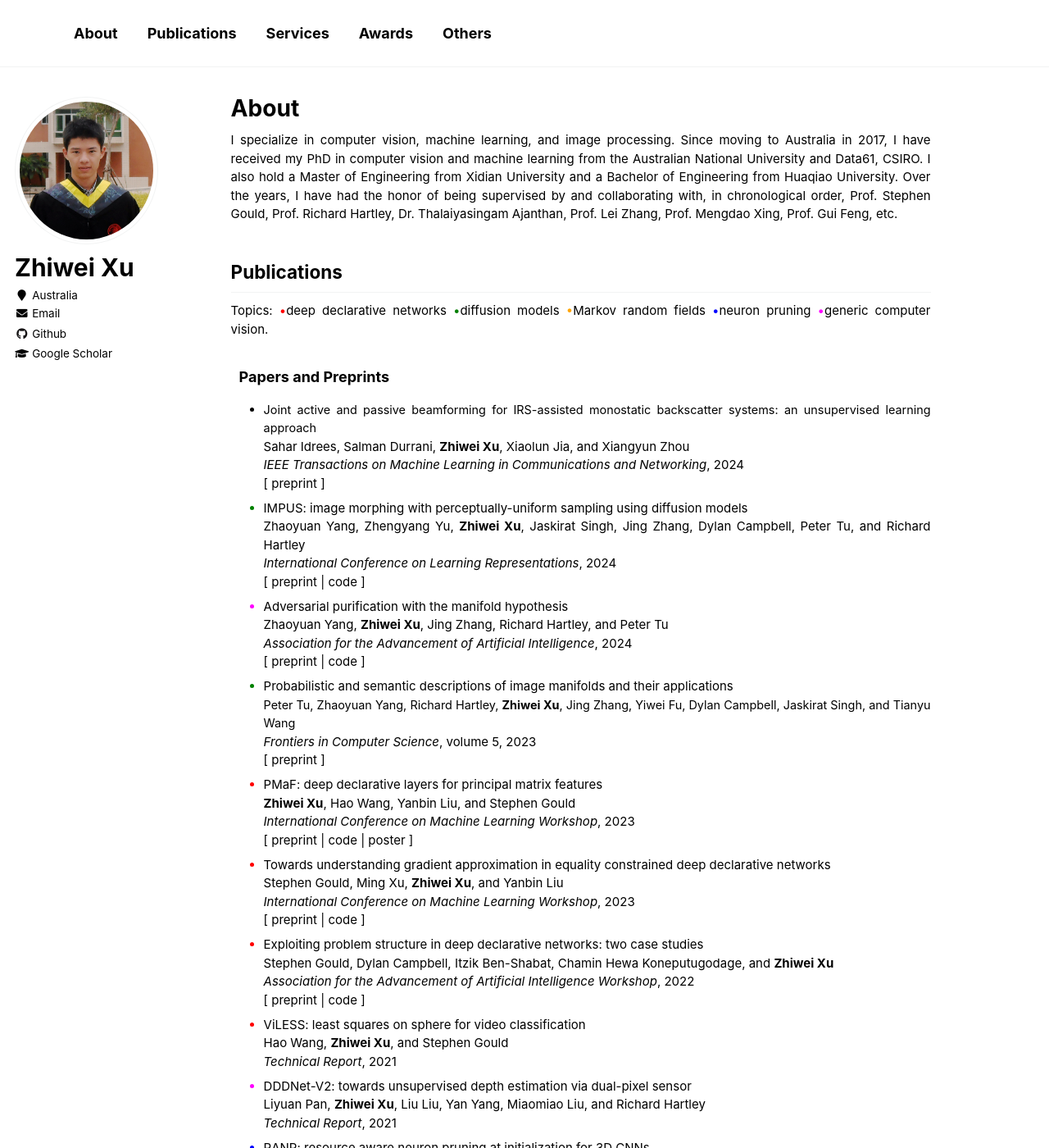
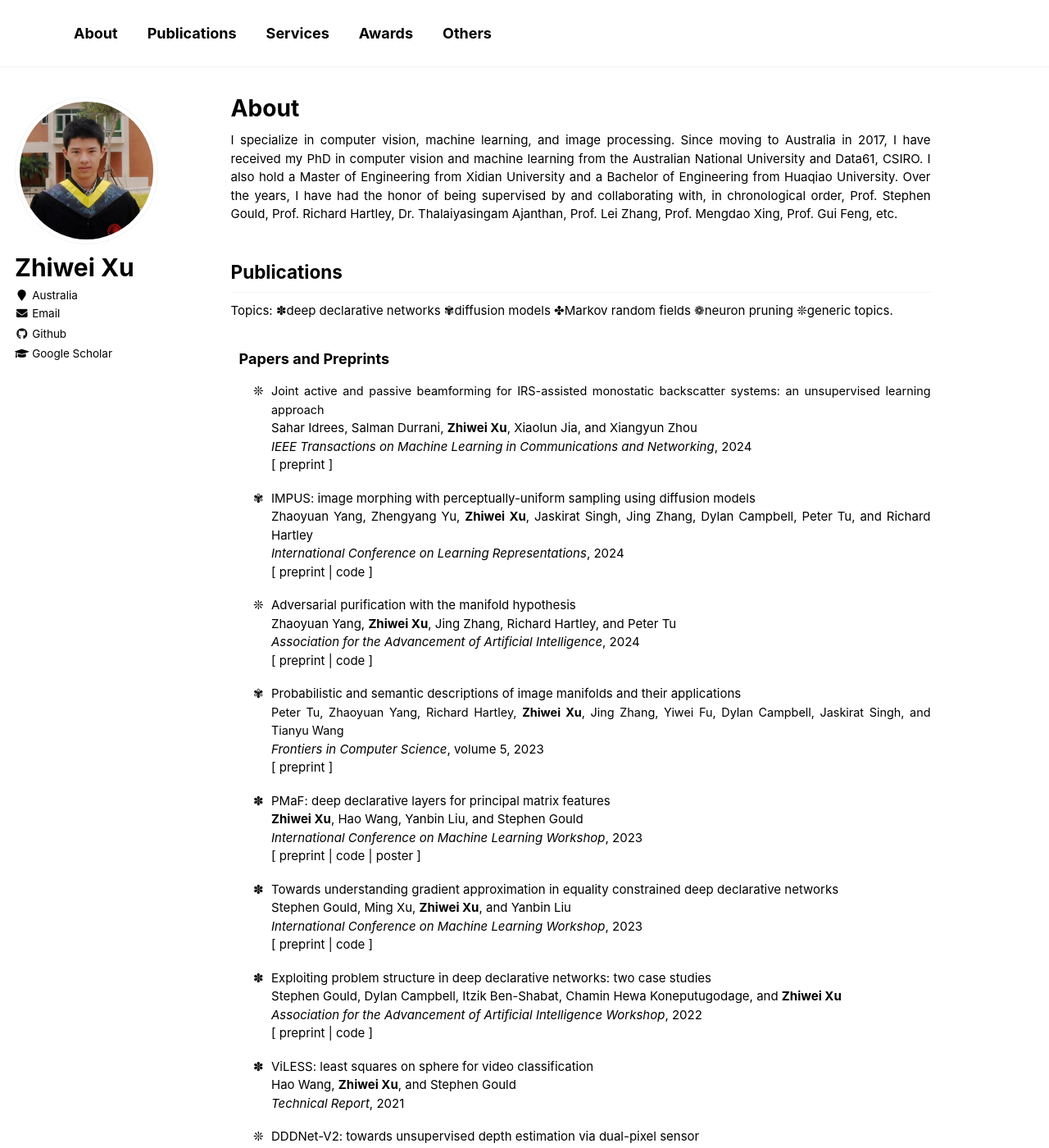
Before and after one commit to zwxu064/zwxu064.github.io, a Jekyll site: the page built from _pages/about.html, in a window 1280 px wide and 1400 px high. Shown: the whole window at 82% size. Built offline with Jekyll 4.4.1, drawn with Linux system fonts in a browser that asks for light colours.

Commit message:
Update about.html

```diff
--- a/_pages/about.html
+++ b/_pages/about.html
@@ -7,6 +7,14 @@ redirect_from:
   - /about/
   - /about.md
 ---
+<style>
+ul.ddn{li{list-style-type: '✽'; padding-inline-start: 1ch;}}
+ul.diffusion{li{list-style-type: '✾'; padding-inline-start: 1ch;}}
+ul.mrf{li{list-style-type: '✤'; padding-inline-start: 1ch;}}
+ul.pruning{li{list-style-type: '❁'; padding-inline-start: 1ch;}}
+ul.generic{li{list-style-type: '❊'; padding-inline-start: 1ch;}}
+</style>
+
 
 <p> I specialize in computer vision, machine learning, and image processing.
   Since moving to Australia in 2017, I have received my PhD in computer vision and machine learning from the Australian National University and Data61, CSIRO.
@@ -15,90 +23,111 @@ redirect_from:
 </p>
 
 <h2 id="publications">Publications</h2>
-  <div>Topics: <span style="color:red">&#x2022;</span>deep declarative networks
-    <span style="color:green">&#x2022;</span>diffusion models
-    <span style="color:orange">&#x2022;</span>Markov random fields
-    <span style="color:blue">&#x2022;</span>neuron pruning
-    <span style="color:fuchsia">&#x2022;</span>generic computer vision.
+  <div>Topics: <span style="color:black">✽</span>deep declarative networks
+    <span style="color:black">✾</span>diffusion models
+    <span style="color:black">✤</span>Markov random fields
+    <span style="color:black">❁</span>neuron pruning
+    <span style="color:black">❊</span>generic topics.
   </div>
 
   <h3 class="tab">Papers and Preprints</h3>
-  <ul>
-
-  <li><div><span style="font-size:0.96em">Joint active and passive beamforming for IRS-assisted monostatic backscatter systems: an unsupervised learning approach</span></div>
+  <ul class="generic">
+  <li style="color:black"><div><span style="font-size:0.96em">Joint active and passive beamforming for IRS-assisted monostatic backscatter systems: an unsupervised learning approach</span></div>
       <div><span style="color:black;font-size:1em">Sahar Idrees, Salman Durrani, <strong>Zhiwei Xu</strong>, Xiaolun Jia, and Xiangyun Zhou</span></div>
       <div><span style="color:black"><i>IEEE Transactions on Machine Learning in Communications and Networking</i>, 2024</span></div>
       <div><span style="color:black">[ <a style="color: inherit;" href="https://ieeexplore.ieee.org/abstract/document/10401960" target="_blank">preprint</a> ]</span></div>
   </li>
+  </ul>
 
-  <li style="color:green"><div><span style="font-size:1em;color:black">IMPUS: image morphing with perceptually-uniform sampling using diffusion models</span></div>
+  <ul class="diffusion">
+  <li style="color:black"><div><span style="font-size:1em;color:black">IMPUS: image morphing with perceptually-uniform sampling using diffusion models</span></div>
       <div><span style="color:black;font-size:1em">Zhaoyuan Yang, Zhengyang Yu, <strong>Zhiwei Xu</strong>, Jaskirat Singh, Jing Zhang, Dylan Campbell, Peter Tu, and Richard Hartley</span></div>
       <div><span style="color:black"><i>International Conference on Learning Representations</i>, 2024</span></div>
       <div><span style="color:black">[ <a style="color: inherit;" href="https://arxiv.org/abs/2311.06792" target="_blank">preprint</a>
 	| <a style="color: inherit;" href="https://github.com/gol2022/impus" target="_blank">code</a> ]</span></div>
   </li>
+  </ul>
 
-  <li style="color:fuchsia"><div><span style="color:black">Adversarial purification with the manifold hypothesis</span></div>
+  <ul class="generic">
+  <li style="color:black"><div><span style="color:black">Adversarial purification with the manifold hypothesis</span></div>
       <div><span style="color:black;font-size:1em">Zhaoyuan Yang, <strong>Zhiwei Xu</strong>, Jing Zhang, Richard Hartley, and Peter Tu</span></div>
       <div><span style="color:black"><span style="color:black"><i>Association for the Advancement of Artificial Intelligence</i>, 2024</span></div>
       <div><span style="color:black">[ <a style="color: inherit;" href="https://arxiv.org/abs/2210.14404" target="_blank">preprint</a>
 	| <a style="color: inherit;" href="https://github.com/GoL2022/AdvPFY" target="_blank">code</a> ]</span></div>
   </li>
+  </ul>
 
-  <li style="color:green"><div><span style="color:black">Probabilistic and semantic descriptions of image manifolds and their applications</span></div>
+  <ul class="diffusion">
+  <li style="color:black"><div><span style="color:black">Probabilistic and semantic descriptions of image manifolds and their applications</span></div>
       <div><span style="color:black;font-size:0.96em">Peter Tu, Zhaoyuan Yang, Richard Hartley, <strong>Zhiwei Xu</strong>, Jing Zhang, Yiwei Fu,
 	  Dylan Campbell, Jaskirat Singh, and Tianyu Wang</span></div>
       <div><span style="color:black"><i>Frontiers in Computer Science</i>, volume 5, 2023</span></div>
       <div><span style="color:black">[ <a style="color: inherit;"  href="https://arxiv.org/abs/2307.02881" target="_blank">preprint</a> ]</span></div>
   </li>
+  </ul>
 
-  <li style="color:red"><div><span style="color:black">PMaF: deep declarative layers for principal matrix features</span></div>
+  <ul class="ddn">
+  <li style="color:black"><div><span style="color:black">PMaF: deep declarative layers for principal matrix features</span></div>
       <div><span style="color:black;font-size:1em"><strong>Zhiwei Xu</strong>, Hao Wang, Yanbin Liu, and Stephen Gould</span></div>
       <div><span style="color:black"><i>International Conference on Machine Learning Workshop</i>, 2023</span></div>
       <div><span style="color:black">[ <a style="color: inherit;" href="https://arxiv.org/abs/2306.14759" target="_blank">preprint</a>
 	| <a style="color: inherit;" href="https://github.com/zwxu064/PMaF.git" target="_blank">code</a>
         | <a style="color: inherit;" href="../files/PMaF_poster.pdf" target="_blank">poster</a> ]</span></div>
   </li>
+  </ul>
 
-  <li style="color:red"><div><span style="color:black">Towards understanding gradient approximation in equality constrained deep declarative networks</span></div>
+  <ul class="ddn">
+  <li style="color:black"><div><span style="color:black">Towards understanding gradient approximation in equality constrained deep declarative networks</span></div>
       <div><span style="color:black;font-size:1em">Stephen Gould, Ming Xu, <strong>Zhiwei Xu</strong>, and Yanbin Liu</span></div>
       <div><span style="color:black"><i>International Conference on Machine Learning Workshop</i>, 2023</span></div>
       <div><span style="color:black">[ <a style="color: inherit;" href="https://arxiv.org/abs/2306.14054" target="_blank">preprint</a>
 	| <a style="color: inherit;" href="https://github.com/anucvml/ddn/tree/master/apps/approxgrad" target="_blank">code</a> ]</span></div>
   </li>
+  </ul>
 
-  <li style="color:red"><div><span style="color:black">Exploiting problem structure in deep declarative networks: two case studies</span></div>
+  <ul class="ddn">
+  <li style="color:black"><div><span style="color:black">Exploiting problem structure in deep declarative networks: two case studies</span></div>
       <div><span style="color:black;font-size:1em">Stephen Gould, Dylan Campbell, Itzik Ben-Shabat, Chamin Hewa Koneputugodage, and <strong>Zhiwei Xu</strong></span></div>
       <div><span style="color:black"><i>Association for the Advancement of Artificial Intelligence Workshop</i>, 2022</span></div>
       <div><span style="color:black">[ <a style="color: inherit;" href="https://arxiv.org/abs/2202.12404" target="_blank">preprint</a>
 	| <a style="color: inherit;" href="https://github.com/anucvml/ddn" target="_blank">code</a> ]</span></div>
   </li>
+  </ul>
 
-  <li style="color:red"><div><span style="color:black">ViLESS: least squares on sphere for video classification</span></div>
+  <ul class="ddn">
+  <li style="color:black"><div><span style="color:black">ViLESS: least squares on sphere for video classification</span></div>
       <div><span style="color:black;font-size:1em">Hao Wang, <strong>Zhiwei Xu</strong>, and Stephen Gould</span></div>
       <div><span style="color:black"><i>Technical Report</i>, 2021</span></div>
   </li>
+  </ul>
 
-  <li style="color:fuchsia"><div><span style="color:black">DDDNet-V2: towards unsupervised depth estimation via dual-pixel sensor</span></div>
+  <ul class="generic">
+  <li style="color:black"><div><span style="color:black">DDDNet-V2: towards unsupervised depth estimation via dual-pixel sensor</span></div>
       <div><span style="color:black;font-size:1em">Liyuan Pan, <strong>Zhiwei Xu</strong>, Liu Liu, Yan Yang, Miaomiao Liu, and Richard Hartley</span></div>
       <div><span style="color:black"><i>Technical Report</i>, 2021</span></div>
   </li>
+  </ul>
 
-  <li style="color:blue"><div><span style="color:black">RANP: resource aware neuron pruning at initialization for 3D CNNs</span></div>
+  <ul class="pruning">
+  <li style="color:black"><div><span style="color:black">RANP: resource aware neuron pruning at initialization for 3D CNNs</span></div>
       <div><span style="color:black;font-size:1em"><strong>Zhiwei Xu</strong>, Thalaiyasingam Ajanthan, Vibhav Vineet, and Richard Hartley</span></div>
       <div><span style="color:black"><i>arXiv:2103.08457 (an extension of 3DV2020 paper)</i>, 2021</span></div>
       <div><span style="color:black">[ <a style="color: inherit;" href="https://arxiv.org/abs/2103.08457" target="_blank">preprint</a>
 	| <a style="color: inherit;" href="https://github.com/zwxu064/RANP.git" target="_blank">code</a> ]</span></div>
   </li>
+  </ul>
 
-  <li style="color:fuchsia"><div><span style="color:black">Refining semantic segmentation with superpixel by transparent initialization and sparse encoder</span></div>
+  <ul class="generic">
+  <li style="color:black"><div><span style="color:black">Refining semantic segmentation with superpixel by transparent initialization and sparse encoder</span></div>
       <div><span style="color:black;font-size:1em"><strong>Zhiwei Xu</strong>, Thalaiyasingam Ajanthan, and Richard Hartley</span></div>
       <div><span style="color:black"><i>arXiv:2010.04363</i>, 2020</span></div>
       <div><span style="color:black">[ <a style="color: inherit;" href="https://arxiv.org/abs/2010.04363" target="_blank">preprint</a>
 	 | <a style="color: inherit;" href="https://github.com/zwxu064/TransInit" target="_blank">code</a> ]</span></div>
   </li>
+  </ul>
 
-  <li style="color:blue"><div><span style="color:black">RANP: resource aware neuron pruning at initialization for 3D CNNs</span></div>
+  <ul class="pruning">
+  <li style="color:black"><div><span style="color:black">RANP: resource aware neuron pruning at initialization for 3D CNNs</span></div>
       <div><span style="color:black;font-size:1em"><strong>Zhiwei Xu</strong>, Thalaiyasingam Ajanthan, Vibhav Vineet, and Richard Hartley</span></div>
       <div><span style="color:black"><i>International Conference on 3D Vision</i>, pages 180-189, 2020 (<span style="color:black">Oral</span>)</span></div>
       <div><span style="color:black">[ <a style="color: inherit;" href="https://arxiv.org/abs/2010.02488" target="_blank">preprint</a>
@@ -106,14 +135,17 @@ redirect_from:
         | <a style="color: inherit;" href="./files/3DV2020_slides.pdf" target="_blank">slides</a>
         | <span style="color:black">best student paper</span> ]</span></div>
   </li>
+  </ul>
 
-  <li style="color:orange"><div><span style="color:black">Fast and differentiable message passing on pairwise Markov random fields</span></div>
+  <ul class="mrf">
+  <li style="color:black"><div><span style="color:black">Fast and differentiable message passing on pairwise Markov random fields</span></div>
       <div><span style="color:black;font-size:1em"><strong>Zhiwei Xu</strong>, Thalaiyasingam Ajanthan, and Richard Hartley</span></div>
       <div><span style="color:black"><i>Asian Conference on Computer Vision</i>, pages 523-540, 2020 (<span style="color:black">Oral</span>)</span></div>
       <div><span style="color:black">[ <a style="color: inherit;" href="https://arxiv.org/abs/1910.10892" target="_blank">preprint</a>
 	| <a style="color: inherit;" href="https://github.com/zwxu064/MPLayers.git" target="_blank">code</a>
         | <a style="color: inherit;" href="./files/ACCV2020_slides.pdf" target="_blank">slides</a> ]</span></div>
   </li>
+  </ul>
 
   <li><div>Interesting components detection for space satellites from ISAR image via feature probabilistic estimation</div>
       <div><span style="color:black;font-size:1em"><strong>Zhiwei Xu</strong>, Lei Zhang, Mengdao Xing, Karen M. von Deneen, and Lei Ran</span></div>
```
